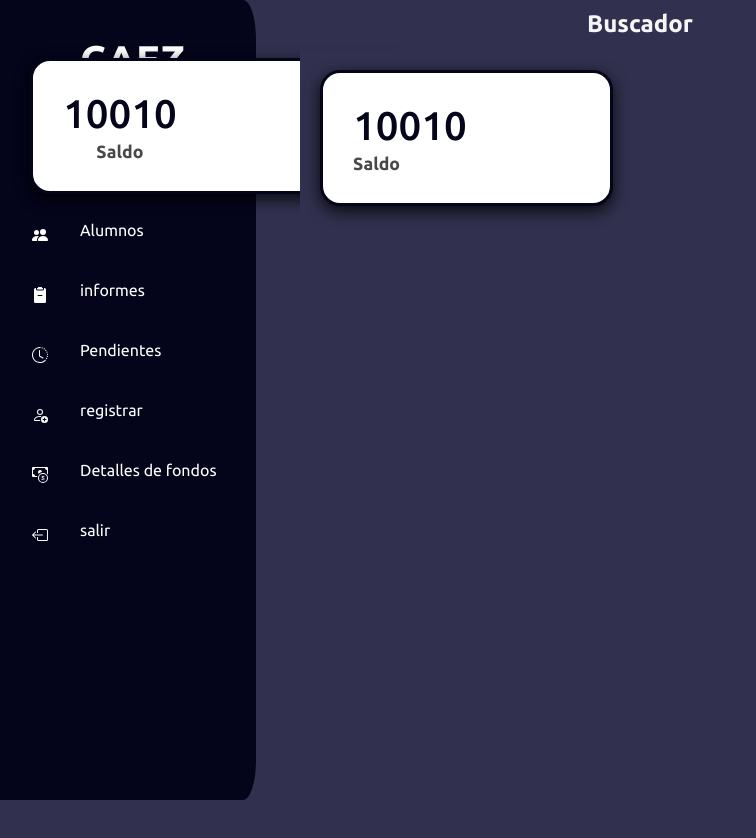
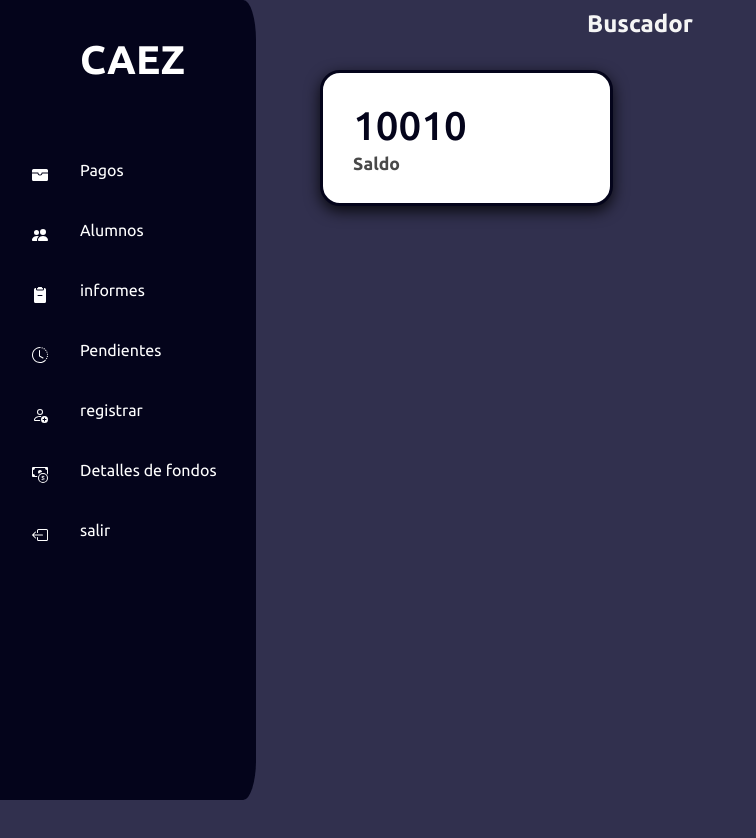
Before and after one commit to JeffreyMardoqueo-17/Gestor-Pagos-CAEZ, a React (Create React App) app in the folder REACT-PRYECT/caezpagosalumnos/: page / in a window 1280 px wide. Shown: the top 838 px of the page, without its empty margins (0-756 px from the left). Built offline with nearby package versions, Linux system fonts and the light colour scheme.

Commit message:
cambios del menu

```diff
--- a/REACT-PRYECT/caezpagosalumnos/src/App.css
+++ b/REACT-PRYECT/caezpagosalumnos/src/App.css
@@ -128,6 +128,7 @@ body {
 .navigation ul li:hover a,
 .navigation ul li.hovered a {
     color: var(--white);
+
 }
 
 .navigation ul li a .icon {
@@ -166,6 +167,7 @@ body {
     border-radius: 50%;
     box-shadow: 35px 35px 0 10px var(--bg-base);
     pointer-events: none;
+
 }
 
 .navigation ul li:hover a::after,
--- a/REACT-PRYECT/caezpagosalumnos/src/App.js
+++ b/REACT-PRYECT/caezpagosalumnos/src/App.js
@@ -109,7 +109,6 @@ function App() {
       </div>
       <div className='head'>
         <h2>Buscador</h2>
-        <Home></Home>
       </div>
       <div className='Contenido'>
         <Home></Home>
--- a/REACT-PRYECT/caezpagosalumnos/src/components/cards.module.css
+++ b/REACT-PRYECT/caezpagosalumnos/src/components/cards.module.css
@@ -50,6 +50,7 @@
 .CardBox .card:hover {
     background: var(--blue);
     border: 2px solid var(--border);
+    /* transition: 0.1s; */
 }
 
 .CardBox .card:hover .numbers,
```
